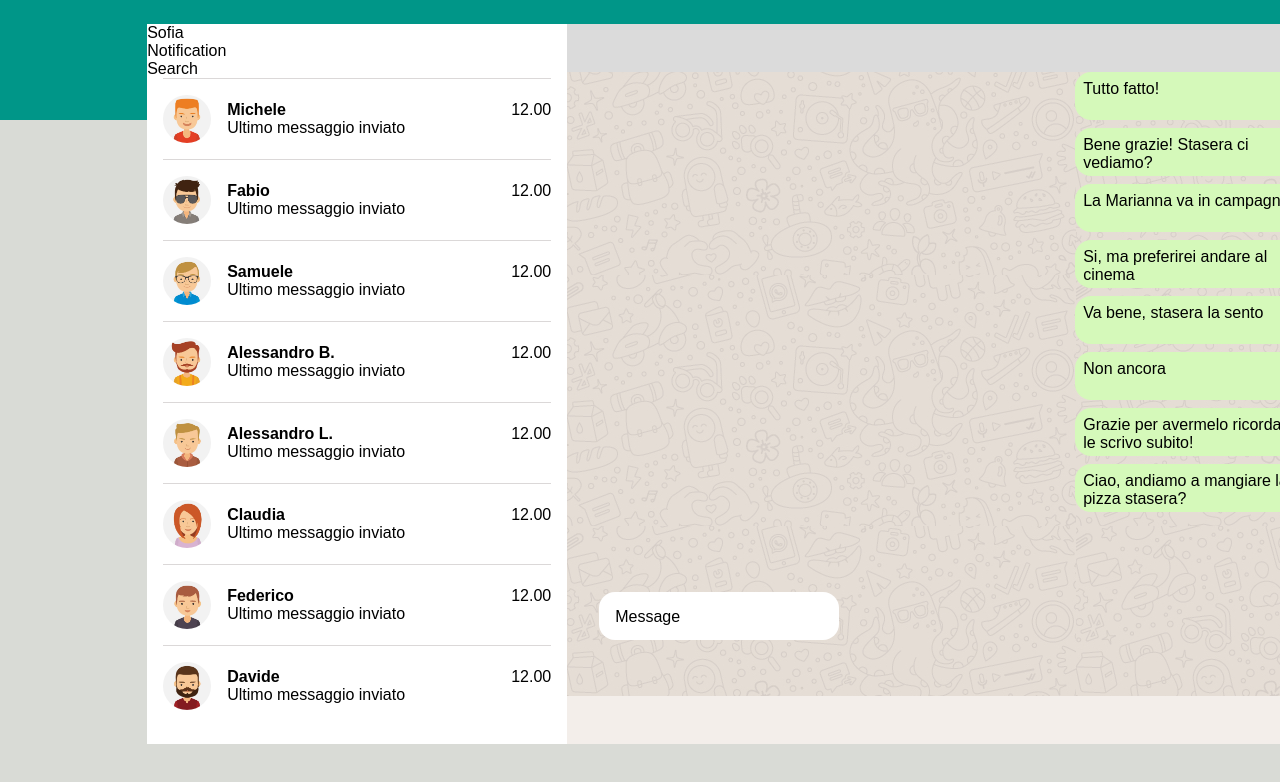
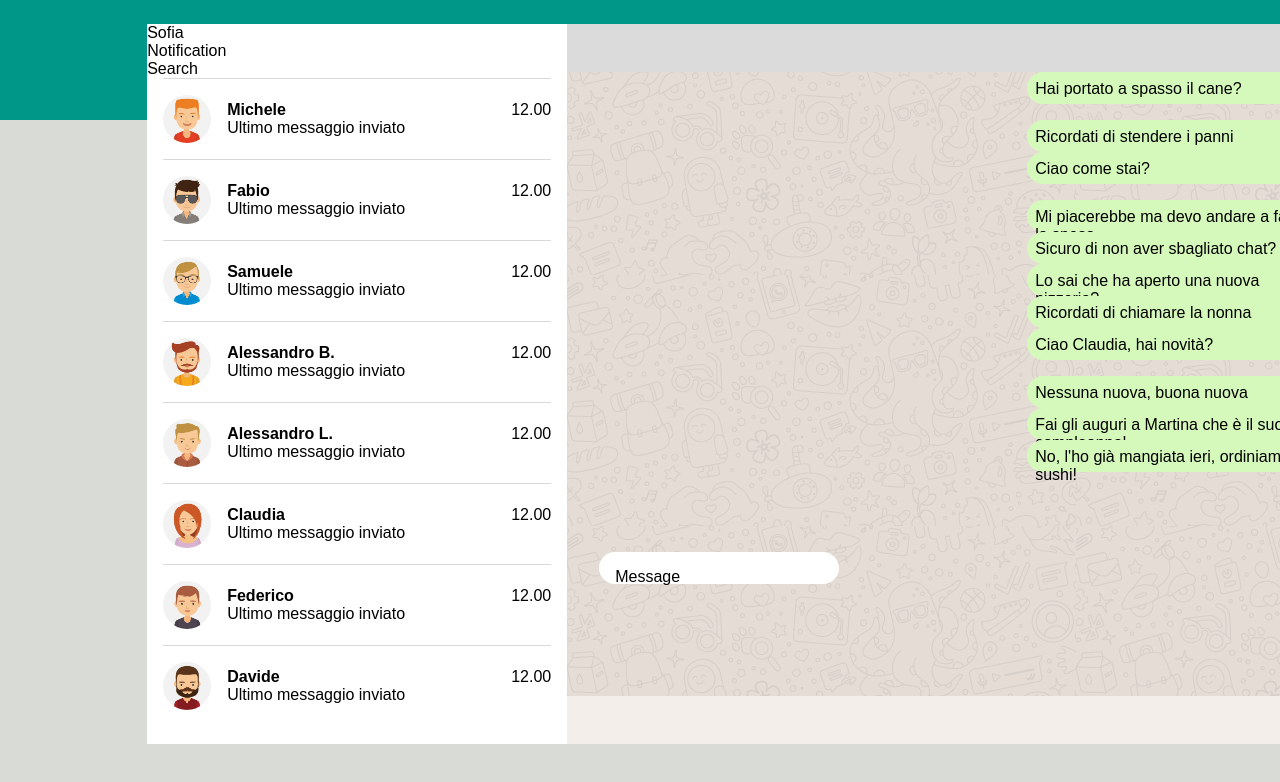
Before and after one commit to misrar09/vue-boolzapp, a plain HTML site: page index.html in a window 1280 px wide. Shown: the top 782 px of the page. Drawn offline with nearby package versions, Linux system fonts and the light colour scheme.

Commit message:
refactoring sent msgs

```diff
--- a/index.html
+++ b/index.html
@@ -45,11 +45,12 @@
 
 
             <div class="msg_cont_main">
+
+                <div v-for="contact in contacts" class="sent">
+                    <p v-for="(message, i) in sentMessages(contact)" class="msg_sent">{{message}}</p>
+                </div>
                 <div class="received">
-                    <p v-for="contact in contacts" class="msg_received">{{receivedMessages(contact)}}</p>
-                </div>
-                <div class="sent">
-                    <p class="msg_sent">Message</p>
+                    <p class="msg_received">Message</p>
                 </div>
             </div>
 
--- a/main.js
+++ b/main.js
@@ -168,24 +168,20 @@ createApp({
                 }
             ],
 
-            //contactImage: contacts[i].avatar,
-           // contactName: contacts[i].name,
-            x:null,
-
-
         }
 
     },
     methods: {
-        //function to go through the array and get the recived messages only
-        receivedMessages(contact){
+        //function to go through the array and get the sent messages only
+        sentMessages(contact){
+            const sentMsgs = [];
             for (let i = 0; i < contact.messages.length; i++) {
-                if (contact.messages[i].status == "received") {
-                    return contact.messages[i].message;
+                if (contact.messages[i].status == "sent") {
+                    sentMsgs.push(contact.messages[i].message) ;
                 }
-
             }
 
+            return sentMsgs;
 
         }
 
--- a/style.css
+++ b/style.css
@@ -88,31 +88,31 @@ img{
     bottom: 0;
 }
 
-.received{
+.sent{
     display: flex;
     flex-direction: column;
-    gap: 0.5rem;
+    gap: 1rem;
     align-items: end;
     margin-right: 2rem;
 }
 
-.msg_received{
-    width: 15rem;
-    height: 3rem;
+.msg_sent{
+    width: 18rem;
+    height: 2rem;
     background-color: #d5f9ba;
     padding: 0.5rem;
     border-radius: 1rem;
 }
 
-.sent{
+.received{
     margin-top: 5rem;
     margin-left: 2rem;
 }
 
 
-.msg_sent{
+.msg_received{
     width: 15rem;
-    height: 3rem;
+    height: 2rem;
     background-color: white;
     padding: 1rem;
     border-radius: 1rem;
```
